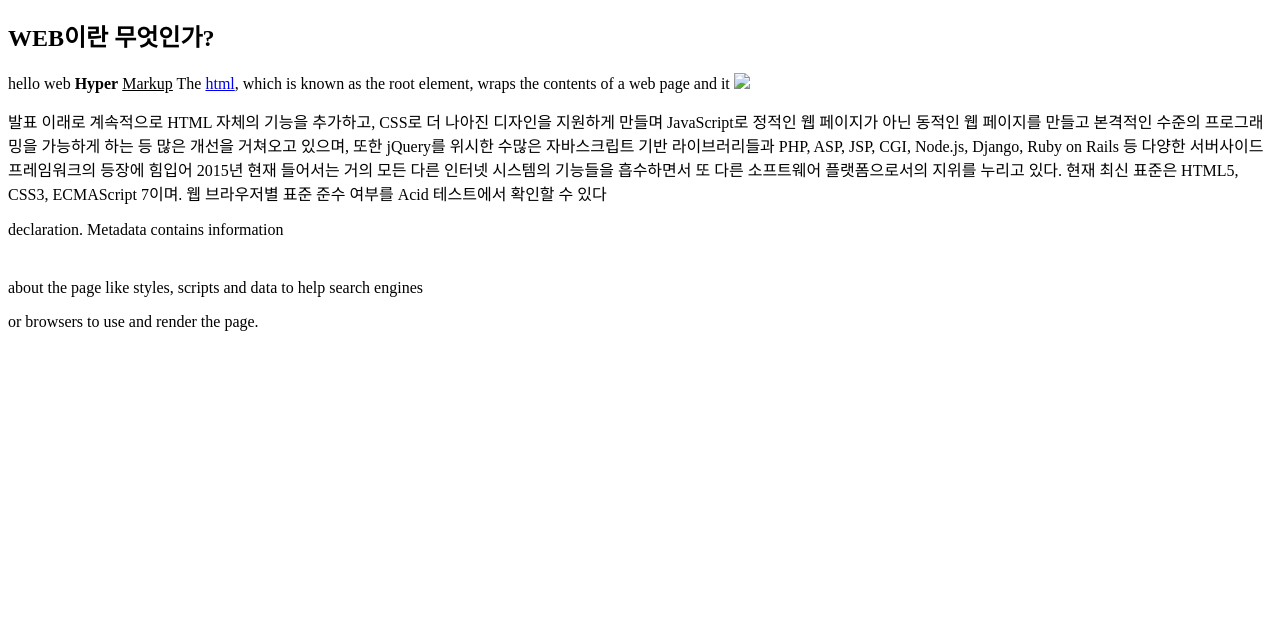
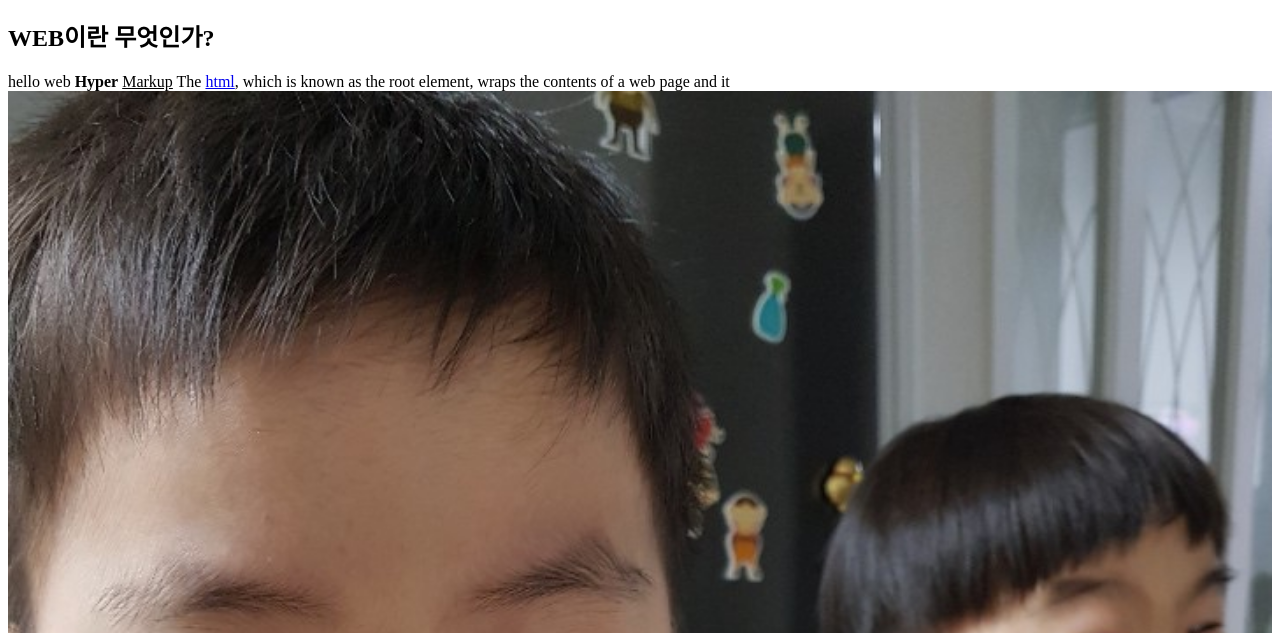
Before and after one commit to yeongjin-Park/web1, a plain HTML site: page index.html in a window 1280 px wide. Shown: the part 136-769 px from the top of the page. Drawn offline with Linux system fonts and the light colour scheme.

Commit message:
[20210201v0.3]

```diff
--- a/index.html
+++ b/index.html
@@ -18,7 +18,7 @@
   <u>Markup</u>
   The <a href="https://www.w3.org/TR/html52/"target="_blank"title="html5 speicification">html</a>, which is known as the root element,
    wraps the contents of a web page and it
-  <img src="image/eatbread.jpg" width="100%">
+  <img src="eatbread.jpg" width="100%">
    <p>
      발표 이래로 계속적으로 HTML 자체의 기능을 추가하고,
      CSS로 더 나아진 디자인을 지원하게 만들며 JavaScript로
```
